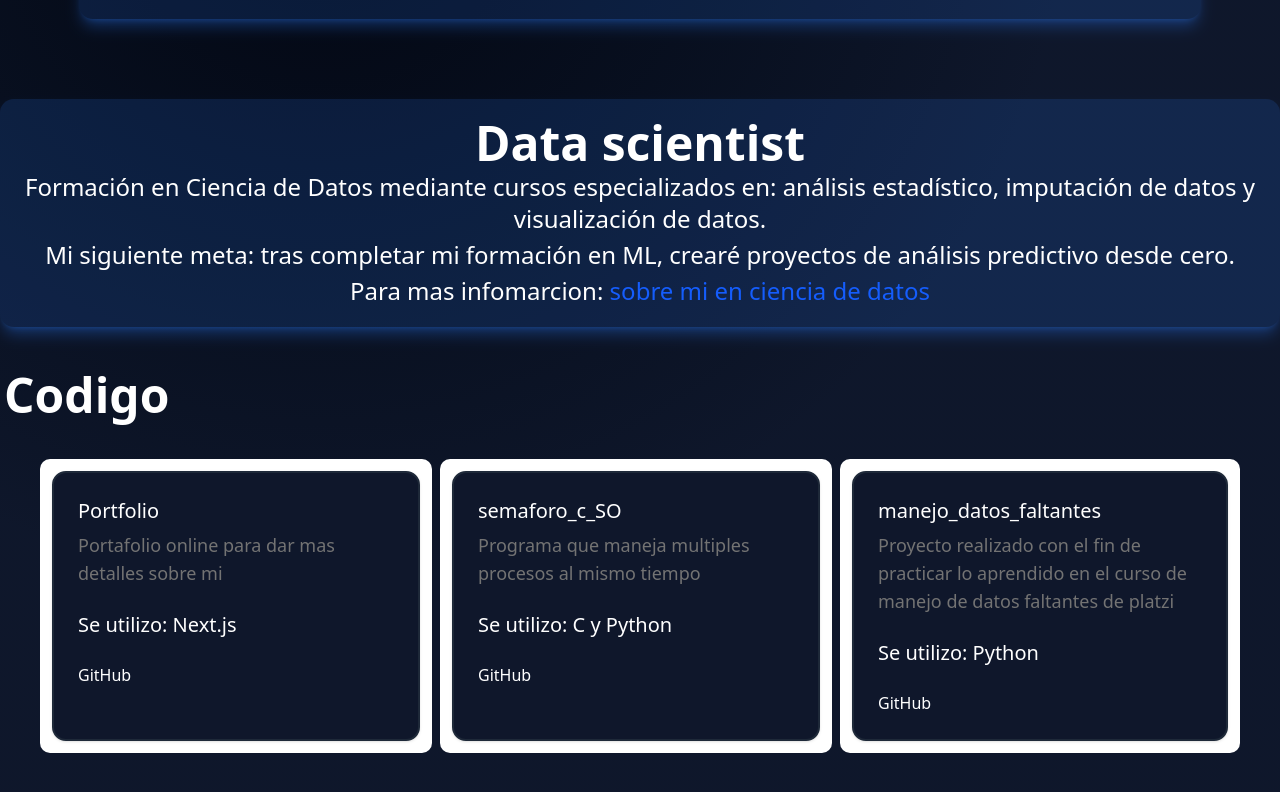
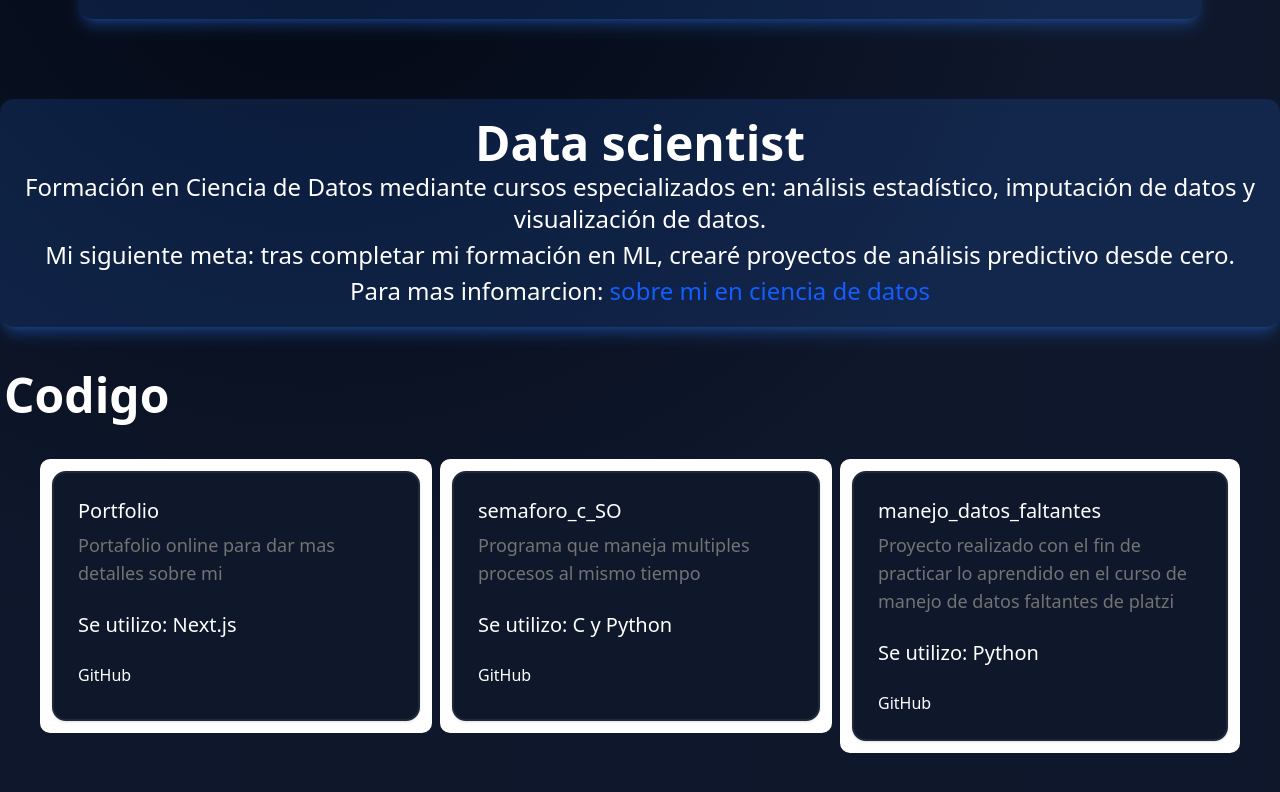
Before and after one commit to xdbemoxd/portfolio, a Next.js app: page / in a window 1280 px wide. Shown: the part 424-1216 px from the top of the page. Built offline with nearby package versions, Linux system fonts and the light colour scheme.

Commit message:
fix responsive

```diff
--- a/app/Page/AboutMe/DataScientist/page.tsx
+++ b/app/Page/AboutMe/DataScientist/page.tsx
@@ -19,7 +19,7 @@ export default async function DataScientist(){
 
         <div className="grid place-content-center mt-10 max-sm:mt-5 max-sm:w-100 max-sm:ml-5">
 
-            <div className="text-center bg-blue-500/15 m-2 p-4 mx-auto rounded-xl shadow-lg shadow-blue-500/30 max-sm:p-0.5 w-375 max-sm:w-100 text-white">
+            <div className="text-center bg-blue-500/15 m-2 p-4 mx-auto rounded-xl shadow-lg shadow-blue-500/30 max-sm:p-0.5 w-375 max-sm:w-auto text-white">
                 <h1 className="text-7xl font-bold text-center max-sm:text-xl">Data Scientist</h1>
 
                 <p className="text-4xl m-4 max-sm:text-xs">
@@ -65,11 +65,11 @@ export default async function DataScientist(){
 
             <div className="grid place-content-center mt-15 mb-20 max-sm:mt-20">
 
-                <h1 className="text-6xl italic font-semibold mb-5 text-center max-sm:text-xl text-white">Proyectos realizados</h1>
+                <h1 className="text-6xl italic font-semibold mb-5 text-center max-sm:text-xl text-white grid place-content-center">Proyectos realizados</h1>
 
                 <Carousel className="w-350 max-sm:w-75 max-sm:h-40">
 
-                    <CarouselContent className="-ml-1">
+                    <CarouselContent className="">
 
                         {projects.map(( df, index) => (
 
--- a/app/page.tsx
+++ b/app/page.tsx
@@ -25,11 +25,11 @@ export default function Home() {
 
         <div className="grid grid-cols-3 m-10 max-sm:grid-cols-1">
 
-          <div className="mr-2 p-3 rounded-lg bg-white grid place-center">
+          <div className="mr-2 p-3 rounded-lg bg-white grid place-center mb-5">
             <CardCode href="https://github.com/xdbemoxd/portfolio.git" name="Portfolio" programmingLanguage="Next.js" description="Portafolio online para dar mas detalles sobre mi" />
           </div>
 
-          <div className="mr-2 p-3 rounded-lg bg-white grid place-center">
+          <div className="mr-2 p-3 rounded-lg bg-white grid place-center mb-5">
             <CardCode href="https://github.com/xdbemoxd/semaforo_c_SO.git" name="semaforo_c_SO" programmingLanguage="C y Python" description="Programa que maneja multiples procesos al mismo tiempo" />
           </div>
 
--- a/components/CardCode/page.tsx
+++ b/components/CardCode/page.tsx
@@ -16,7 +16,7 @@ interface Props {
 
 export function CardCode({ href, name, programmingLanguage, description }:Props) {
   return (
-    <Card className="w-full h-auto max-sm:w-auto max-sm:h-auto bg-slate-900 border-2 border-gray-800/100 text-white">
+    <Card className="w-full h-auto bg-slate-900 border-2 border-gray-800/100 text-white">
       <CardHeader>
         <CardTitle className="text-xl font-normal max-sm:text-xs">{ name }</CardTitle>
         <CardDescription className="text-lg font-normal max-sm:text-xs">
```
